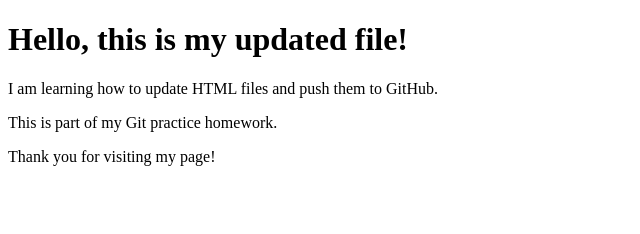
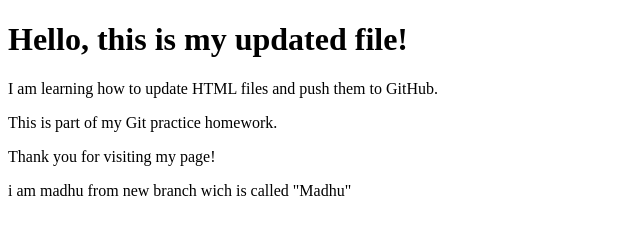
Before and after one commit to Madhukumari11/Demo-Repo, a plain HTML site: page index.html in a window 1280 px wide. Shown: the whole page, without its empty margins (0-640 px from the left). Drawn offline with Linux system fonts and the light colour scheme.

Commit message:
Updated index.html

```diff
--- a/index.html
+++ b/index.html
@@ -12,7 +12,7 @@
   <p>I am learning how to update HTML files and push them to GitHub.</p>
   <p>This is part of my Git practice homework.</p>
   <p>Thank you for visiting my page!</p>
-
+  <p>i am madhu from new branch wich is called "Madhu"</p>
 
   <script src="script.js"></script>
 </body>
```
